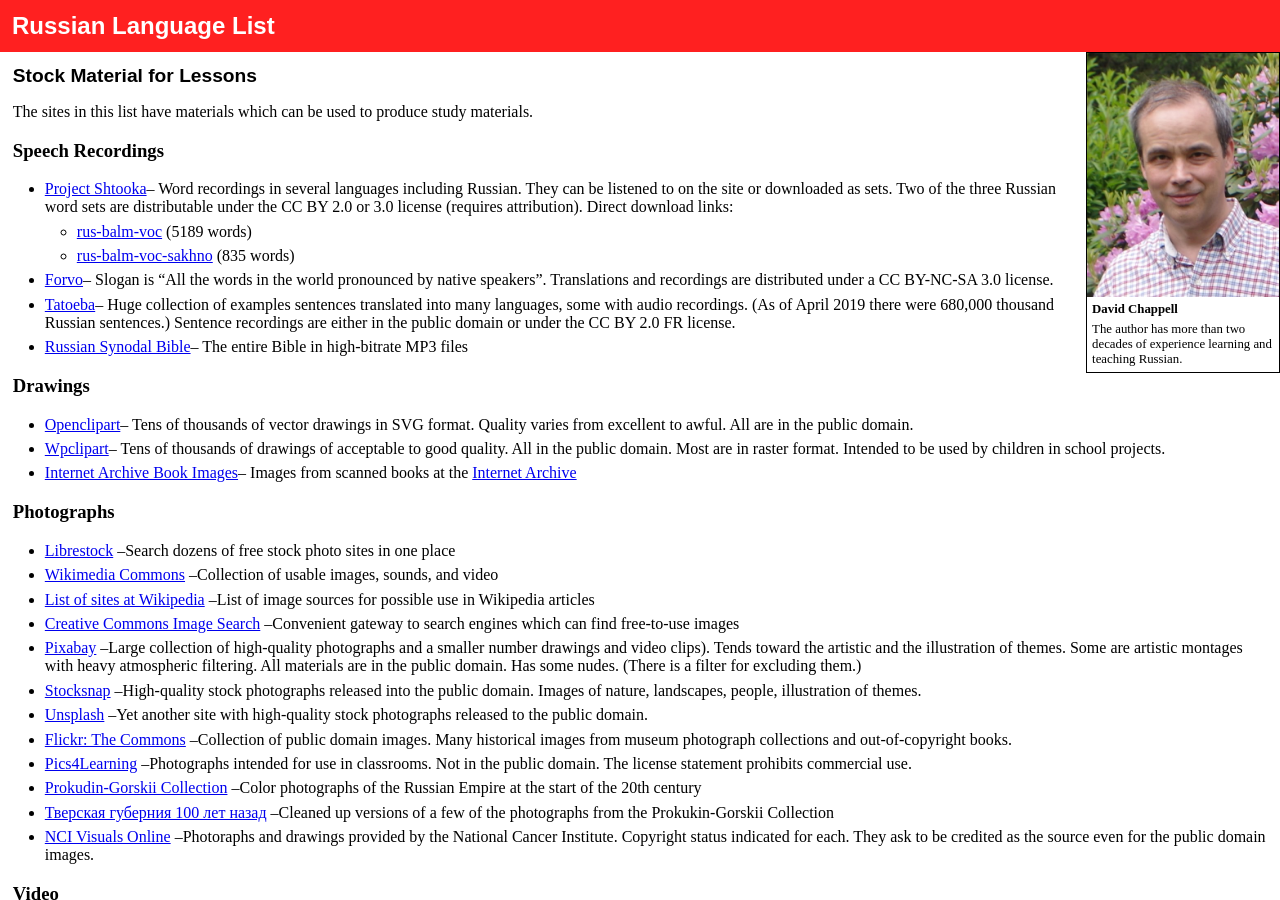
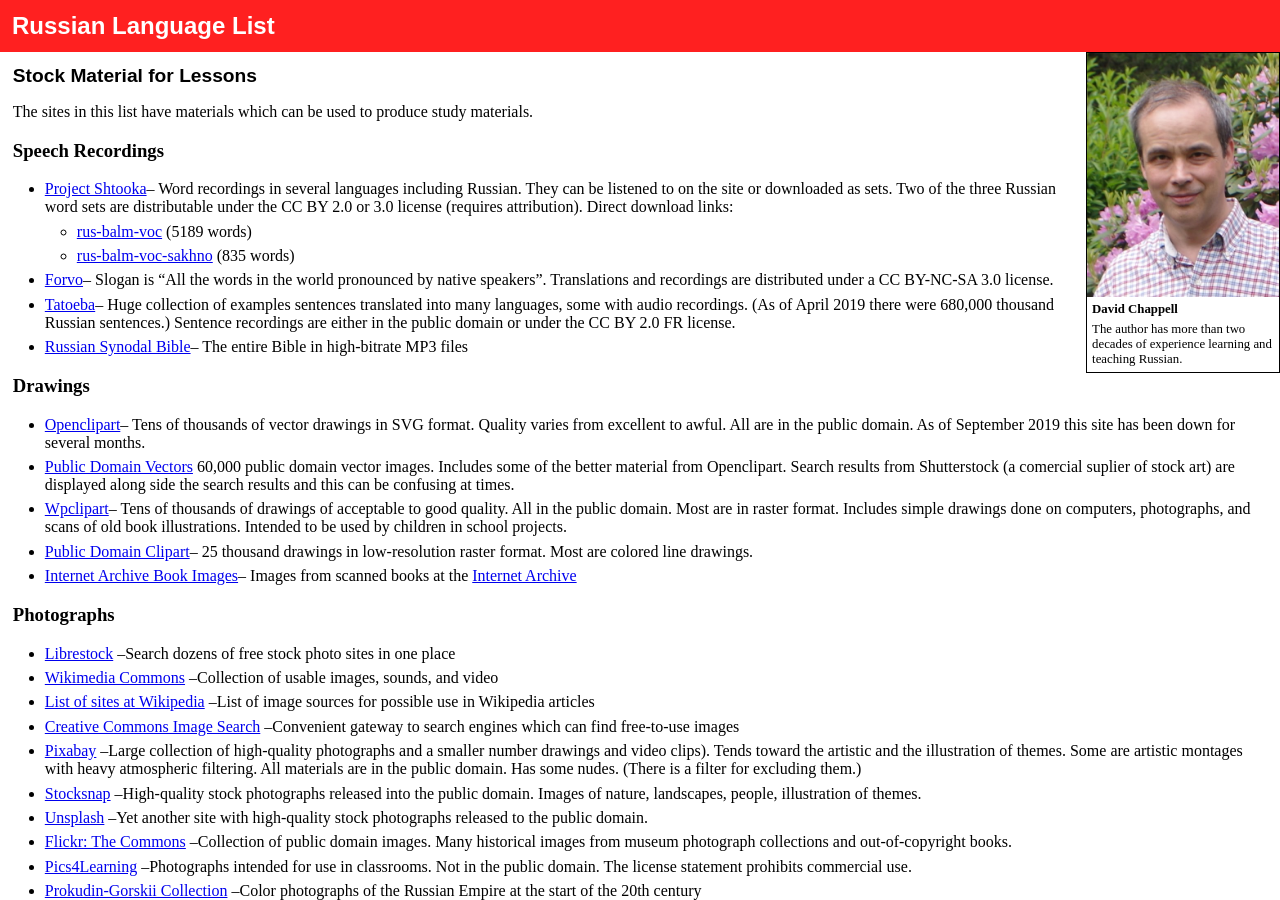
Before and after one commit to david672orford/russian-language-list, a Jekyll site: the page built from for-instructors/stock-material.md, in a window 1280 px wide and 900 px high. Built offline with Jekyll 4.4.1, drawn with Linux system fonts in a browser that asks for light colours; our own code applies the rules of GitHub Pages for plain Markdown files.

Commit message:
Added News in Russian Added more clipart sources

```diff
--- a/for-instructors/stock-material.md
+++ b/for-instructors/stock-material.md
@@ -26,11 +26,21 @@
 ### Drawings
 * [Openclipart](https://openclipart.org/)--
 	Tens of thousands of vector drawings in SVG format. Quality varies from
-	excellent to awful. All are in the public domain.
+	excellent to awful. All are in the public domain. As of September 2019
+	this site has been down for several months.
+* [Public Domain Vectors](https://publicdomainvectors.org/)
+	60,000 public domain vector images. Includes some of the better
+	material from Openclipart.
+	Search results from Shutterstock (a comercial suplier of stock art)
+	are displayed along side the search results and this can be confusing at times.
 * [Wpclipart](https://wpclipart.com/)--
 	Tens of thousands of drawings of acceptable to good quality. All in the
-	public domain. Most are in raster format. Intended to be used by children
-	in school projects.
+	public domain. Most are in raster format. Includes simple drawings
+	done on computers, photographs, and scans of old book illustrations.
+	Intended to be used by children in school projects.
+* [Public Domain Clipart](https://www.pdclipart.org/)--
+	25 thousand drawings in low-resolution raster format. Most are colored
+	line drawings.
 * [Internet Archive Book Images](https://www.flickr.com/photos/internetarchivebookimages/)--
 	Images from scanned books at the [Internet Archive](https://archive.org/)
 
```
Also changed, not shown: for-all/news-in-russian.md (added, +4 -0 lines).
